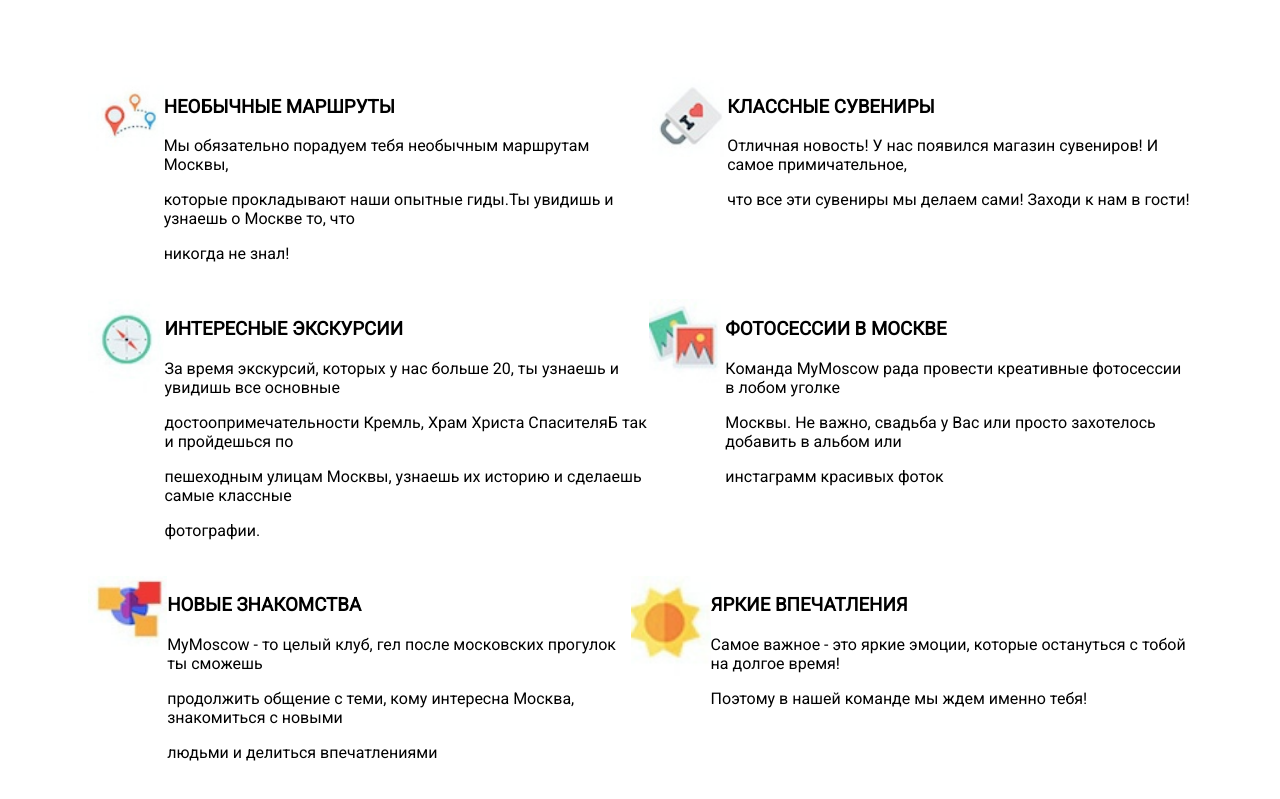
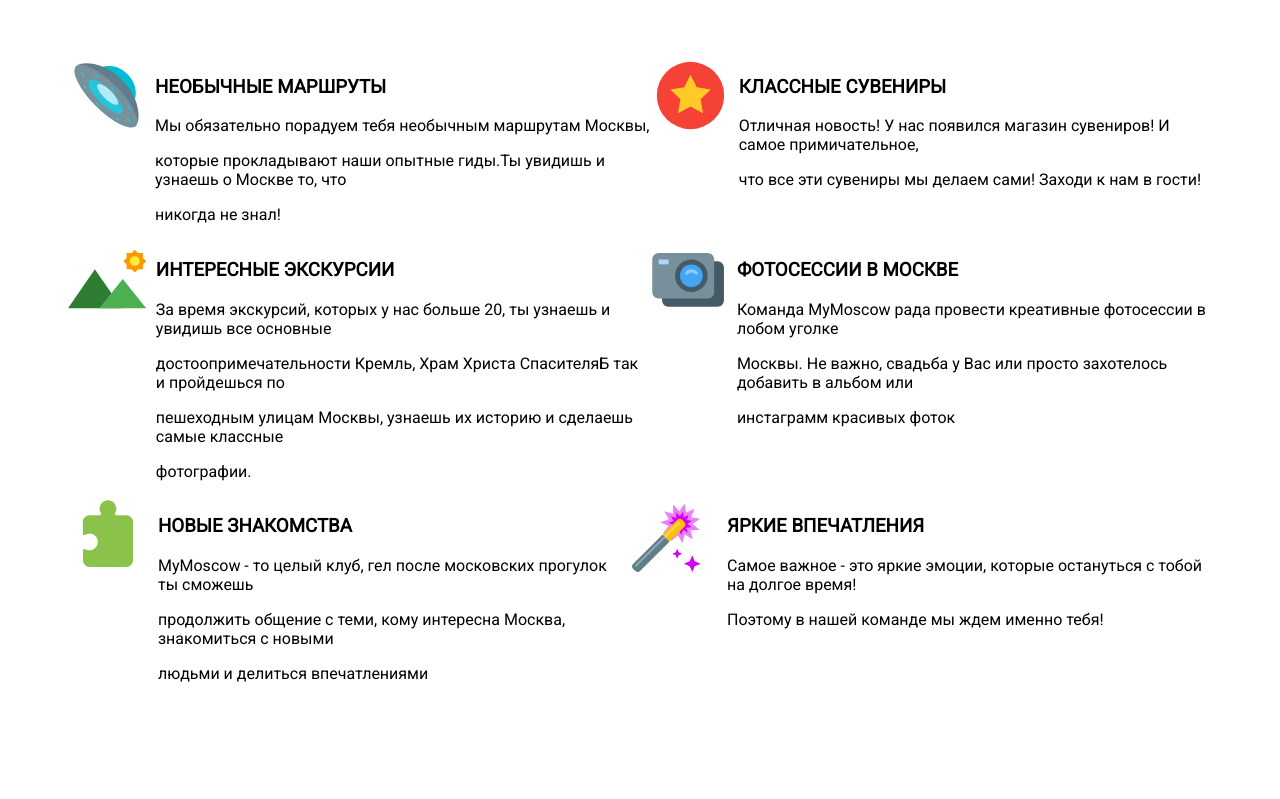
Before and after one commit to SIDOSHIT/VPNa, a plain HTML site: page index.html in a window 1280 px wide. Shown: the part 127-926 px from the top of the page. After the commit the page ends 886 px from the top, so only its background shows below. Drawn offline with Linux system fonts and the light colour scheme.

Commit message:
fixed icon

```diff
--- a/css/logo.css
+++ b/css/logo.css
@@ -4,7 +4,7 @@ header {
     font-family: 'Roboto';
 }
 
-.h1__text {
+span {
     display: flex;
     justify-content: center;
     color: var(--lightblue);
--- a/css/promo.css
+++ b/css/promo.css
@@ -7,20 +7,22 @@
 .promo {
     display: flex;
     justify-content: space-around;
-    margin: 20px;
 }
 
 .promo__1 {
     display: flex;
     flex-direction: row;
+    display: flex;
+    justify-content: space-around;
 }
 
 .img {
     display: flex;
     background-size: contain;
+    margin: 0px 10px 0px 0px;
     width: 100px;
     background-repeat: no-repeat;
-    background-image: url('../img/nav.jpg');
+    background-image: url('../img/nav.svg');
 }
 
 .promo__2 {
@@ -31,15 +33,15 @@
 .img__1 {
     display: flex;
     background-size: contain;
+    margin: 0px 10px 0px 0px;
     width: 100px;
     background-repeat: no-repeat;
-    background-image: url('../img/bokal.jpg');
+    background-image: url('../img/bokal.svg');
 }
 
 .promo1 {
     display: flex;
     justify-content: space-around;
-    margin: 20px;
 }
 
 .promo__3 {
@@ -50,9 +52,10 @@
 .img__2 {
     display: flex;
     background-size: contain;
+    margin: 0px 10px 0px 0px;
     width: 100px;
     background-repeat: no-repeat;
-    background-image: url('../img/compas.jpg');
+    background-image: url('../img/compas.svg');
 }
 
 .promo__4 {
@@ -63,15 +66,15 @@
 .img__3 {
     display: flex;
     background-size: contain;
+    margin: 0px 10px 0px 0px;
     width: 100px;
     background-repeat: no-repeat;
-    background-image: url('../img/photo.jpg');
+    background-image: url('../img/photo.svg');
 }
 
 .promo2 {
     display: flex;
     justify-content: space-around;
-    margin: 20px;
 }
 
 .promo__5 {
@@ -82,9 +85,10 @@
 .img__4 {
     display: flex;
     background-size: contain;
+    margin: 0px 10px 0px 0px;
     width: 100px;
     background-repeat: no-repeat;
-    background-image: url('../img/planet.jpg');
+    background-image: url('../img/planet.svg');
 }
 
 .promo__6 {
@@ -95,7 +99,8 @@
 .img__5 {
     display: flex;
     background-size: contain;
+    margin: 0px 20px 0px 0px;
     width: 100px;
     background-repeat: no-repeat;
-    background-image: url('../img/sun.jpg');
+    background-image: url('../img/sun.svg');
 }
--- a/index.html
+++ b/index.html
@@ -6,14 +6,15 @@
     <meta http-equiv="X-UA-Compatible" content="IE=edge">
     <meta name="viewport" content="width=device-width, initial-scale=1.0">
     <link rel="stylesheet" href="./css/style.css">
-    <title>Document</title>
+    <link rel="shortcut icon" href="./img/Idea.svg" type="image/x-icon">
+    <title>О нас</title>
 </head>
 
 <body>
     <header>
         <div>
             <div>
-                <h1 class="h1__text">Что мы предлагаем?</h1>
+                <h1> <span>Что мы предлагаем?</span> </h1>
                 <p>Наша главная цель - рассказать о Москве так, чтобы было интересно всем!</p>
             </div>
 
```
Also changed, not shown: img/Idea.svg (added), img/bokal.jpg (deleted), img/bokal.svg (added), img/compas.jpg (deleted), img/compas.svg (added), img/nav.jpg (deleted), img/nav.svg (added), img/photo.jpg (deleted), img/photo.svg (added), img/planet.jpg (deleted), img/planet.svg (added), img/sun.jpg (deleted), img/sun.svg (added).
